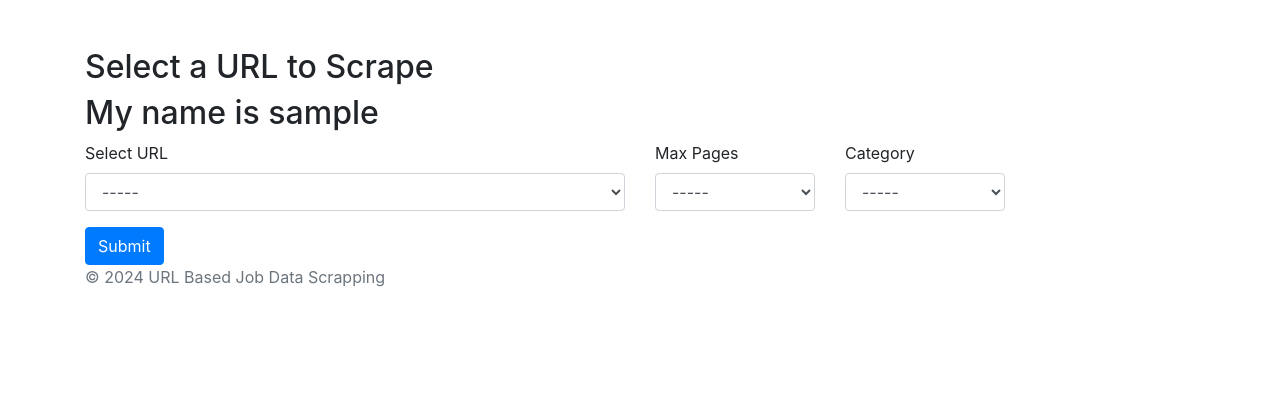
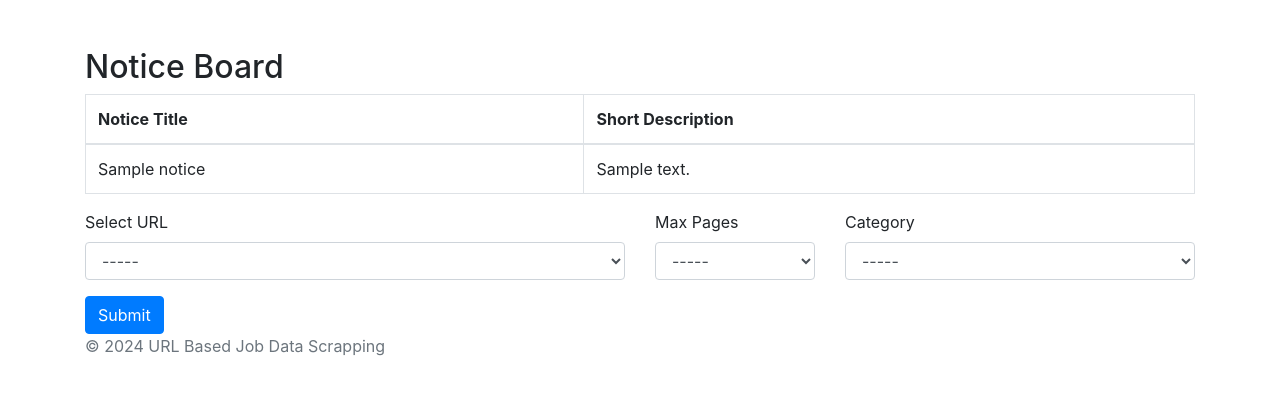
Before and after one commit to farhad2415/Job_Scraper, a Django app: page /start_scraping/ in a window 1280 px wide. Shown: the part 56-451 px from the top of the page. Run offline with Django 5.2, Linux system fonts and the light colour scheme; the first user in the database is signed in; tables that the repository leaves empty hold one stand-in row (Sample ...); some libraries are stand-ins or nearby versions.

Commit message:
add Notice model and admin view; update job scraping template to include active notices

```diff
--- a/scraper/models.py
+++ b/scraper/models.py
@@ -44,3 +44,12 @@ class Job(models.Model):
 
     def __str__(self):
         return self.company
+
+
+class Notice(models.Model):
+    title = models.CharField(max_length=255)
+    description = models.TextField(blank=True, null=True)
+    is_active = models.BooleanField(default=True)
+
+    def __str__(self):
+        return self.title
--- a/scraper/views.py
+++ b/scraper/views.py
@@ -2,7 +2,7 @@ from bs4 import BeautifulSoup
 from requests import request
 from django.shortcuts import get_object_or_404
 import requests
-from .models import AvilableUrl, Job, Category
+from .models import AvilableUrl, Job, Category, Notice
 from django.http import JsonResponse
 from django.core.paginator import Paginator
 from django.contrib import messages
@@ -835,6 +835,7 @@ def scrape_job(request):
     categories = Category.objects.none()
     max_pages = None
     category_slug = None
+    notices = Notice.objects.filter(is_active=True)
 
     if request.method == 'POST':
         url_id = request.POST.get('url')
@@ -862,7 +863,7 @@ def scrape_job(request):
             except Exception as e:
                 return JsonResponse({'is_success': False, 'error': str(e)})
 
-    return render(request, 'store_job.html', {'urls': urls, 'selected_url': selected_url, 'categories': categories, 'max_pages': max_pages, 'category_slug': category_slug})
+    return render(request, 'store_job.html', {'urls': urls, 'selected_url': selected_url, 'categories': categories, 'max_pages': max_pages, 'category_slug': category_slug, 'notices': notices})
 
 @login_required(login_url='login')
 def view_scraped_data(request):
--- a/templates/store_job.html
+++ b/templates/store_job.html
@@ -4,8 +4,25 @@
 
 {% block searchcontent %}
 <div class="container mt-5">
-    <h2>Select a URL to Scrape</h2>
-    <h2>My name is {{ request.user }}</h2>
+
+        <h2>Notice Board</h2>
+        <table class="table table-bordered">
+            <thead>
+                <tr>
+                    <th>Notice Title</th>
+                    <th>Short Description</th>
+                </tr>
+            </thead>
+            <tbody>
+                {% for notice in notices %}
+                <tr>
+                    <td>{{ notice.title }}</td>
+                    <td>{{ notice.description }}</td>
+                </tr>
+                {% endfor %}
+            </tbody>
+        </table>
+
 
     <form id="scrapeForm" method="POST" action="{% url 'start_scraping' %}">
         {% csrf_token %}
@@ -34,7 +51,7 @@
                         <option value="40">40</option>
                     </select>
                 </div>
-                <div class="col-md-2">
+                <div class="col-md-4">
                     <label for="category">Category</label>
                     <select required class="form-control" id="category" name="category">
                         <option value="">-----</option>
```
Also changed, not shown: scraper/admin.py (+7 -2 lines), scraper/migrations/0021_notice.py (added), scraper/migrations/0022_remove_notice_notice_date_notice_is_active.py (added).
